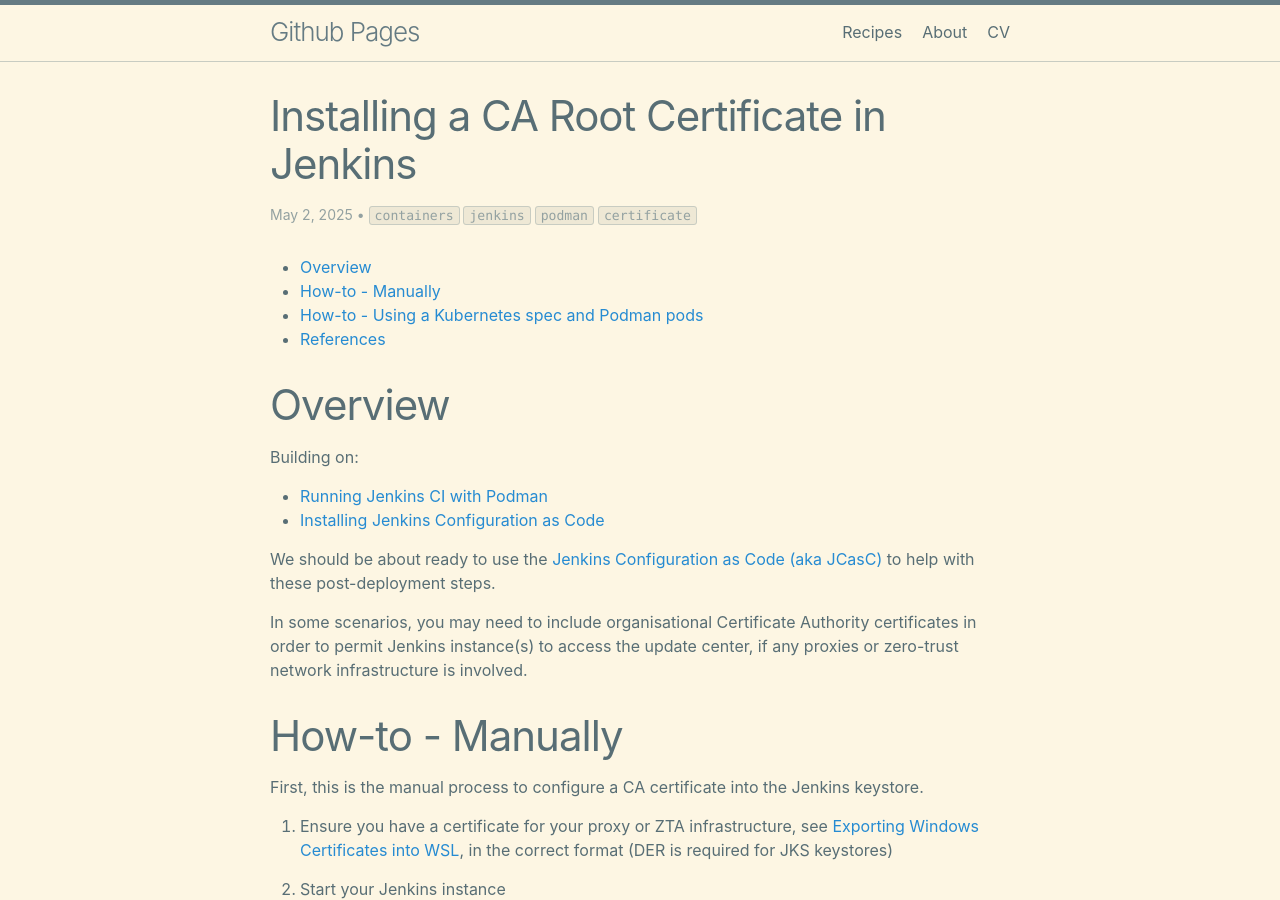
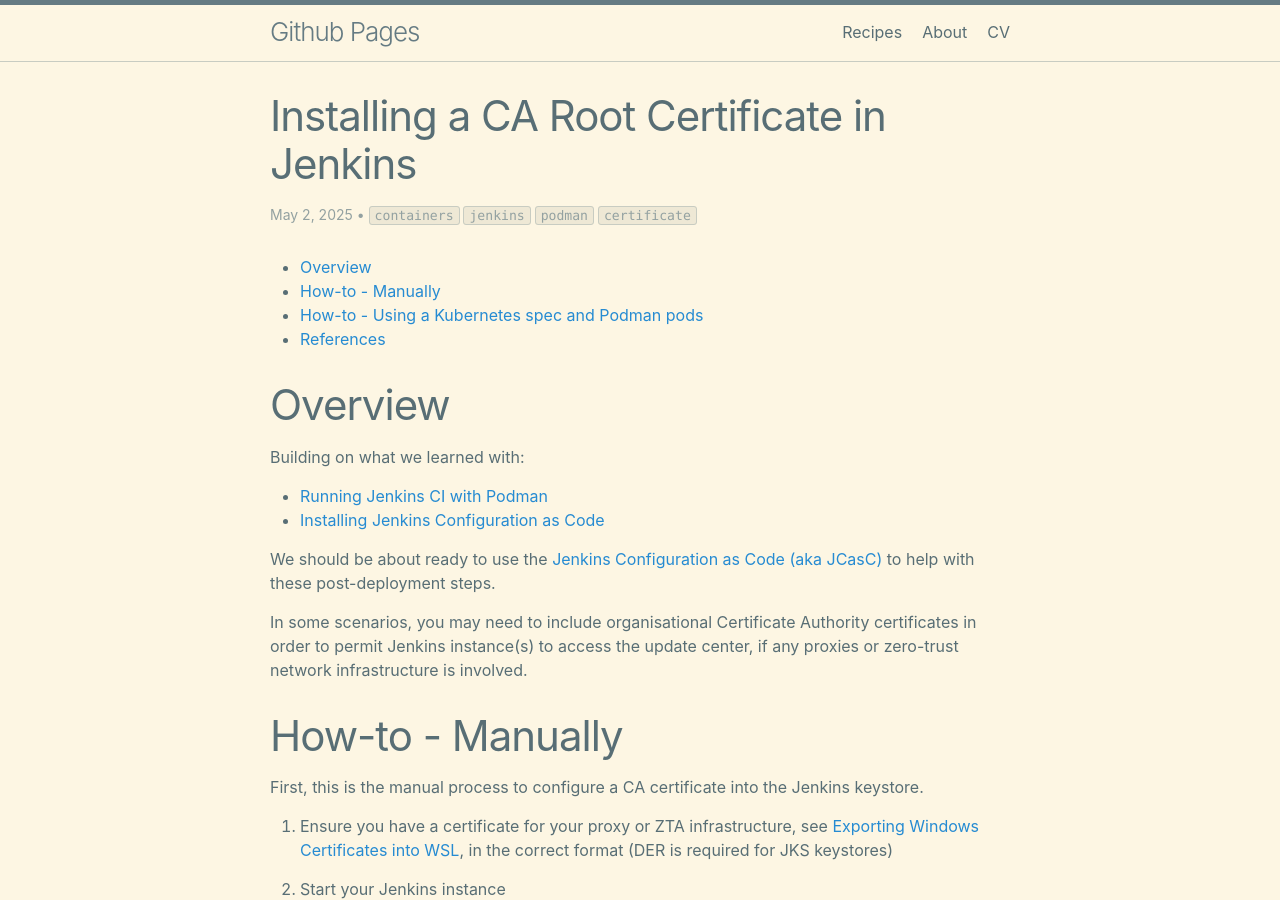
Before and after one commit to wmcdonald404/wmcdonald404.github.io, a Jekyll site: the page built from _posts/2025-05-02-jenkins-configuring-certificate-authority.md, in a window 1280 px wide and 900 px high. Built offline with Jekyll 4.4.1, drawn with Linux system fonts in a browser that asks for light colours.

Commit message:
Make the overview preamble clearer.

```diff
--- a/_posts/2025-05-02-jenkins-configuring-certificate-authority.md
+++ b/_posts/2025-05-02-jenkins-configuring-certificate-authority.md
@@ -11,7 +11,7 @@ tags:
 {:toc}
 
 # Overview
-Building on:
+Building on what we learned with:
 - [Running Jenkins CI with Podman](https://wmcdonald404.co.uk/2025/04/15/jenkins-on-podman.html)
 - [Installing Jenkins Configuration as Code](https://wmcdonald404.co.uk/2025/04/23/jenkins-installing-jcasc.html)
 
```
